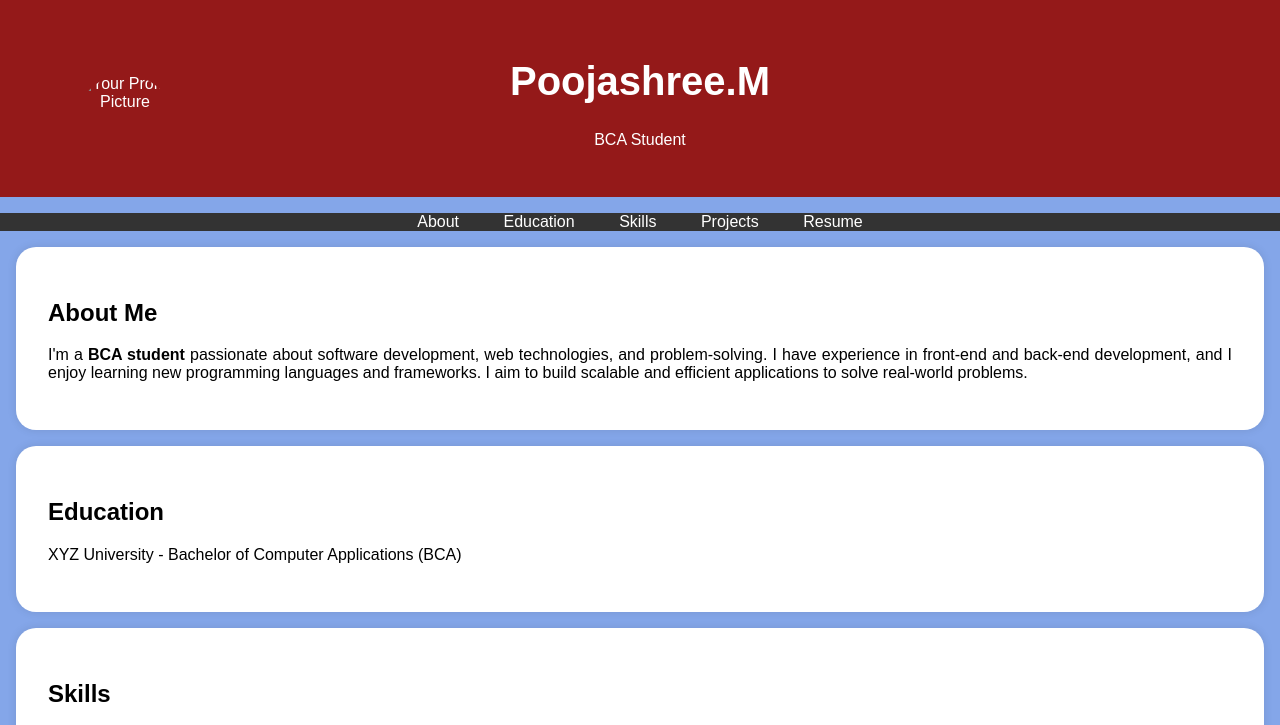
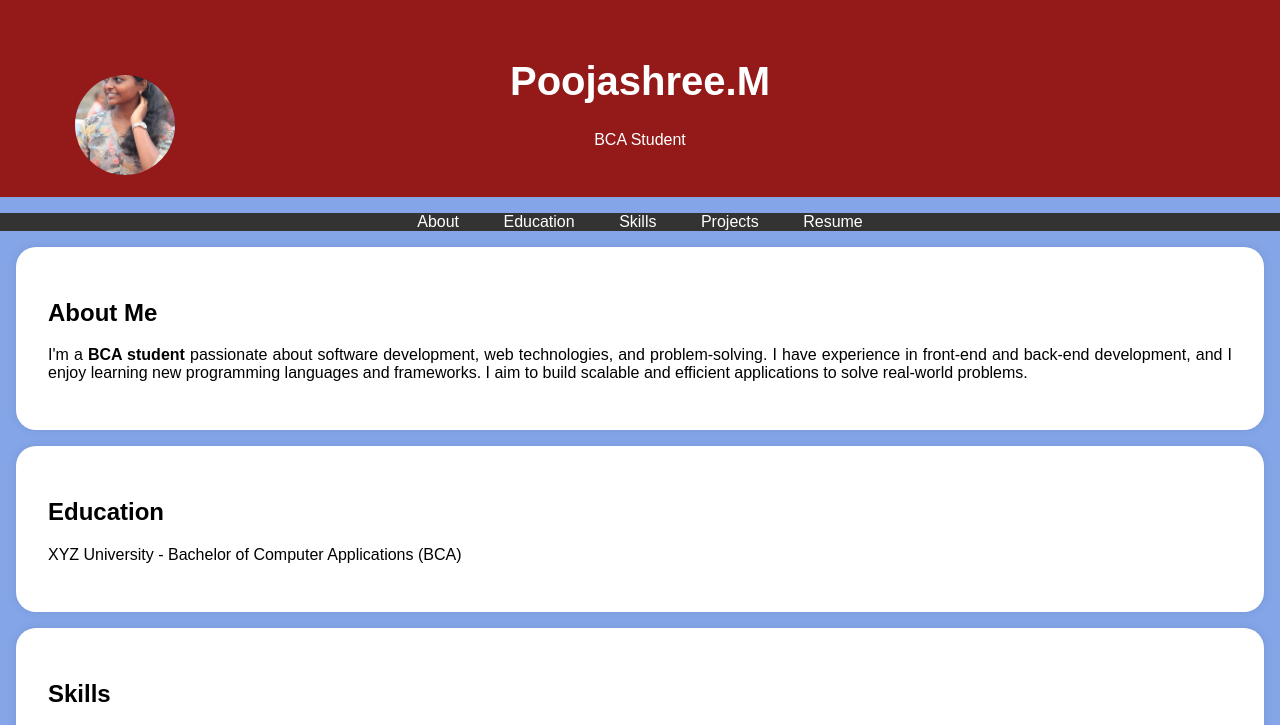
Before and after one commit to Poojashree241205/digital-portfolio, a plain HTML site: page index.html in a window 1280 px wide. Shown: the top 725 px of the page. Drawn offline with Linux system fonts and the light colour scheme.

Commit message:
Update index.html

```diff
--- a/index.html
+++ b/index.html
@@ -93,7 +93,7 @@
 <body>
     <header>
         <div class="header-content">
-        <img src="passport photo.jpeg" alt="Your Profile Picture" class="profile-picture">
+        <img src="pooja.jpg" alt="Your Profile Picture" class="profile-picture">
 
             <h1>Poojashree.M</h1>
             <p>BCA Student</p>
```
